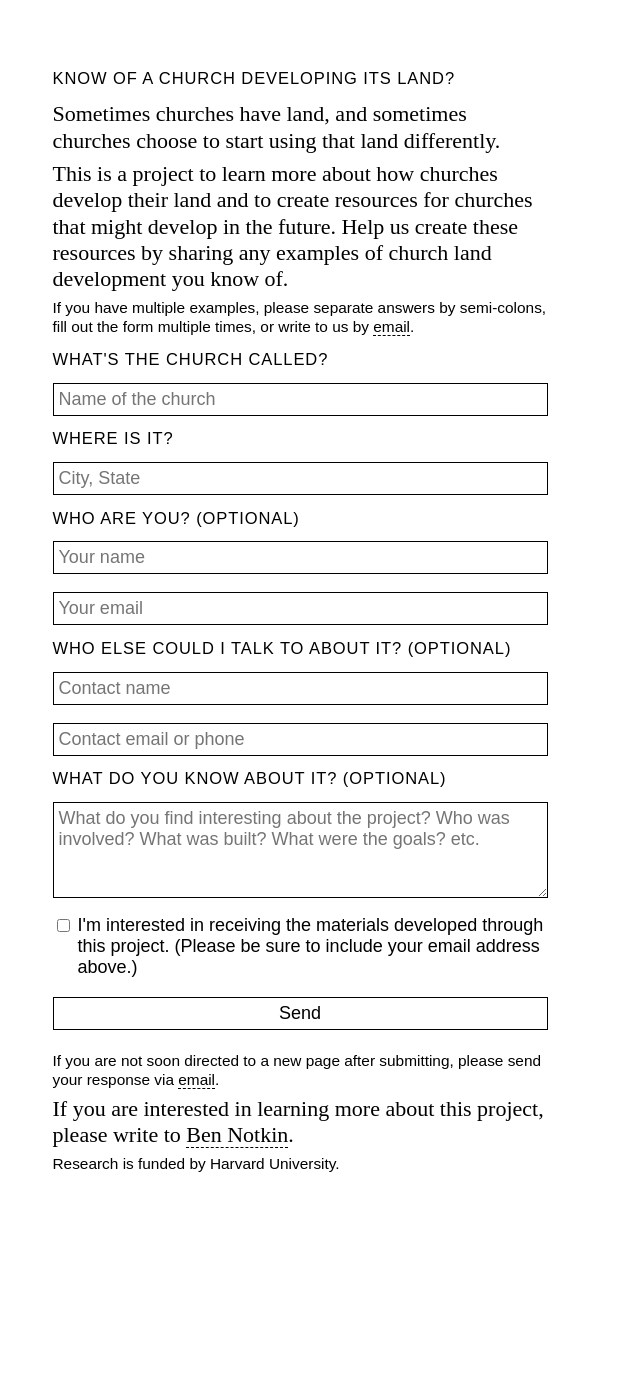
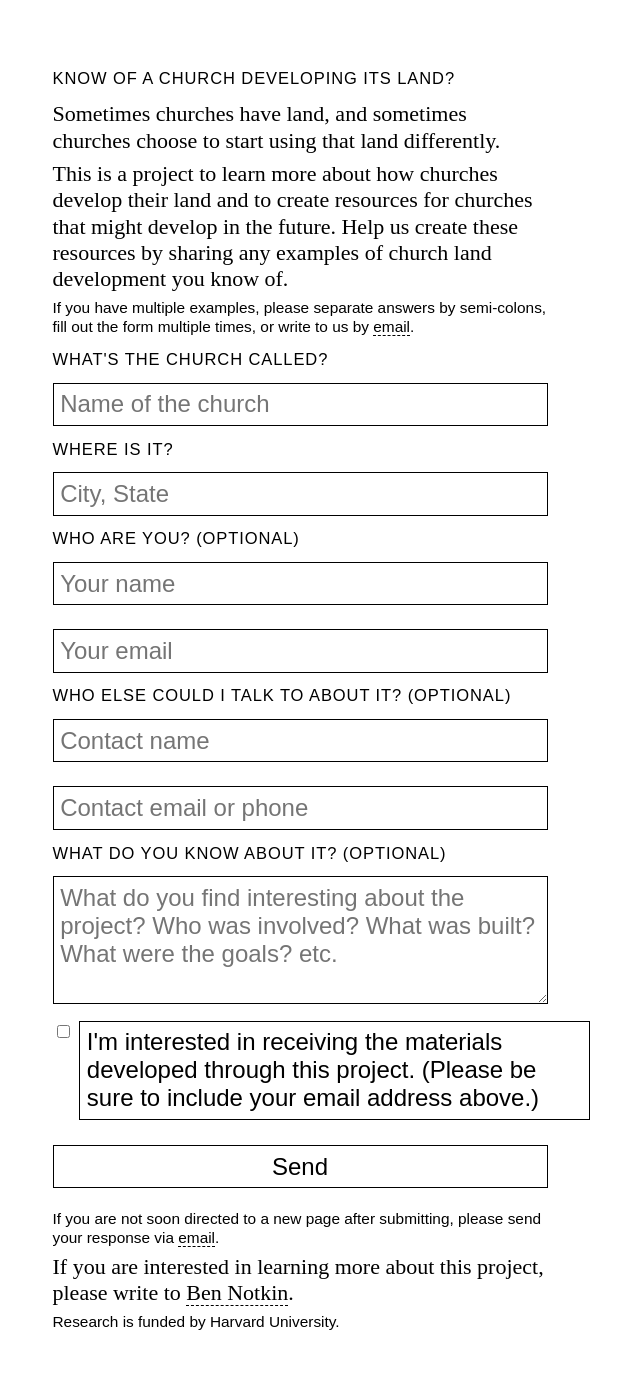
Before and after one commit to bennotkin/bennotkin.github.io, a Jekyll site: the page church-land/index.html, which Jekyll copies as it is, in a window 1280 px wide. Shown: the whole page, without its empty margins (340-980 px from the left). Built offline with Jekyll 4.4.1, drawn with Linux system fonts in a browser that asks for light colours; before the commit the page ends 1222 px from its top, so only the background shows below that.

Commit message:
Update churchlandstyle.css

```diff
--- a/css/churchlandstyle.css
+++ b/css/churchlandstyle.css
@@ -1,5 +1,5 @@
 body {
-  font-size: 20;
+  font-size: 36pt;
   font-kerning: normal;
   padding: 3ch;
   margin: 0 auto;
@@ -44,12 +44,12 @@ a:hover {
   font-style: italic;
 }
 
-input[type="text"], input[type="email"], textarea, button {
+input[type="text"], input[type="email"], textarea, button, label span {
   width: 100%;
   border: 1px solid black;
   font-family: sans-serif;
   padding: .5ch;
-  font-size: 18
+  font-size: 30pt;
 }
 
 /*input[name=church-contact-name], input[name=church-contact-contact] {width: 49.1%}*/
@@ -86,8 +86,6 @@ label span {
   vertical-align: top;
   position: relative;
   top: -1px;
-  font-family: sans-serif;
-  font-size: 18;
   margin-left: .5ch;
 }
 
@@ -108,4 +106,7 @@ button:hover {font-style:italic}
     max-width: 45ch;
     font-size: 22;
   }
+  input[type="text"], input[type="email"], textarea, button, label span {
+    font-size: 18pt;
+  }
 }
```
